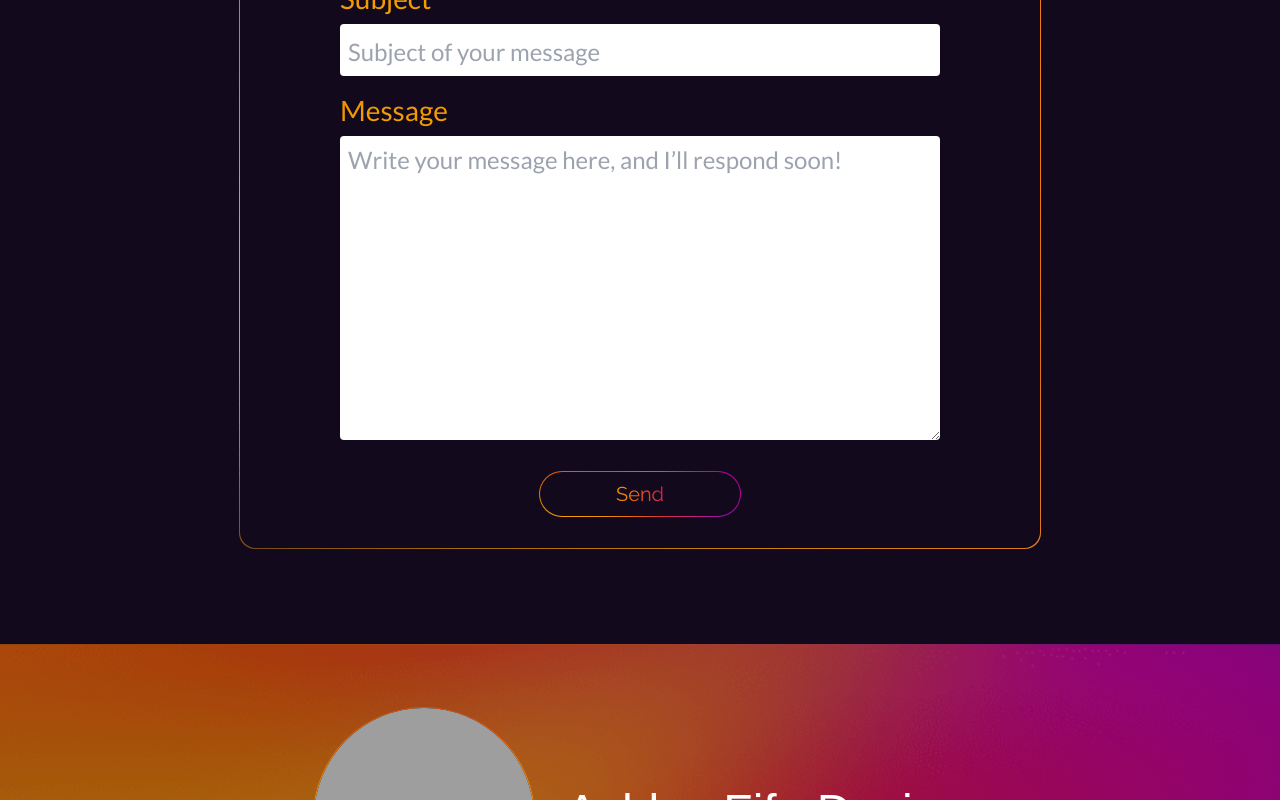
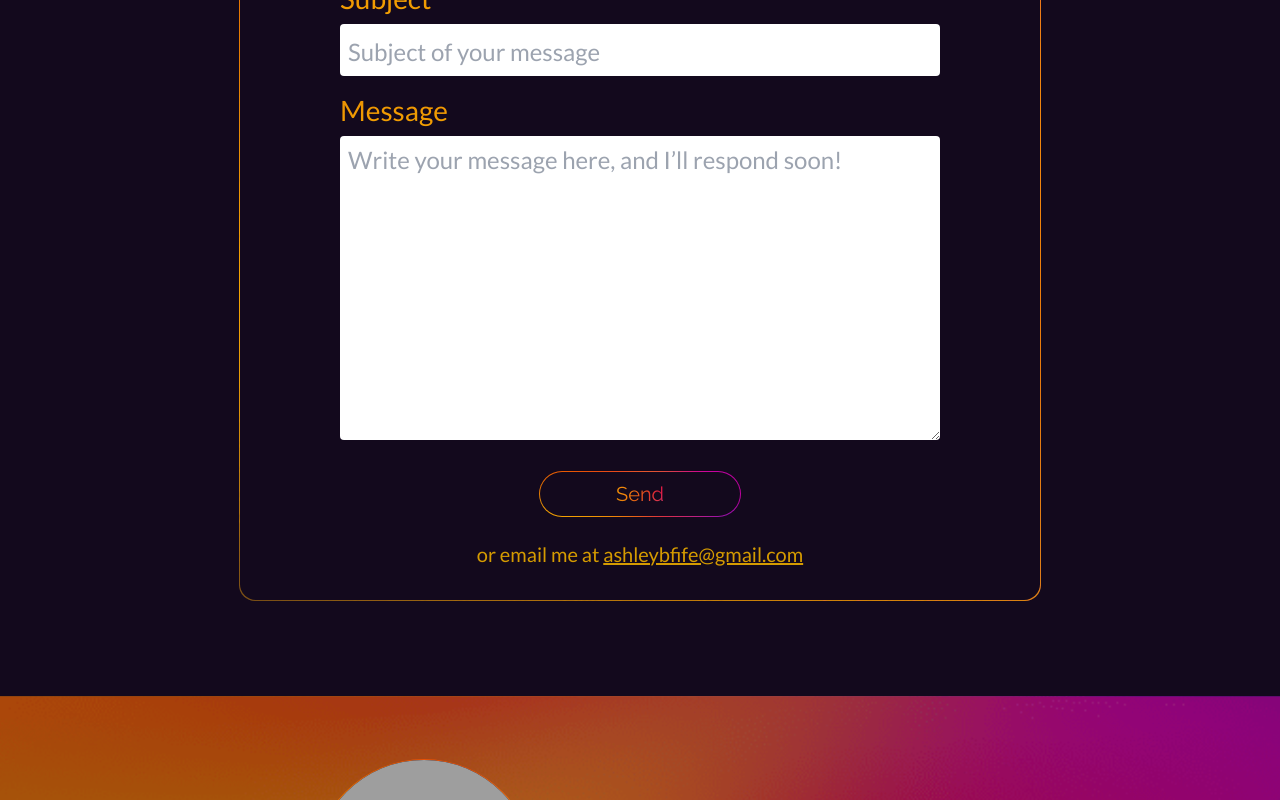
Before and after one commit to McCambley/ashley-portfolio, a Next.js app: page / in a window 1280 px wide. Shown: the part 2617-3417 px from the top of the page. Built offline with nearby package versions, Linux system fonts and the light colour scheme; grey boxes are pictures that could not be loaded; a web font is replaced by a local one.

Commit message:
Add contact form backup link

```diff
--- a/src/app/globals.css
+++ b/src/app/globals.css
@@ -218,3 +218,7 @@ input[type='text']::placeholder,
 textarea::placeholder {
   @apply text-xl;
 }
+
+.contact-form-backup-link {
+  @apply w-full text-center text-lg text-af-yellow;
+}
--- a/src/components/ContactForm.tsx
+++ b/src/components/ContactForm.tsx
@@ -98,14 +98,20 @@ function ContactForm({
             required
             rows={8}
           />
-          <GradientBorder className="m-auto flex w-[200px] rounded-full px-7 py-2 text-center transition-opacity hover:opacity-70">
+          <GradientBorder className="m-auto mb-6 flex w-[200px] rounded-full px-7 py-2 text-center transition-opacity hover:opacity-70">
             <button
-              className="w-full text-center font-heading text-lg gradient-text "
+              className="w-full text-center font-heading text-lg gradient-text"
               type="submit"
             >
               Send
             </button>
           </GradientBorder>
+          <p className="gradient-text-unset contact-form-backup-link">
+            or email me at{' '}
+            <a href="mailto:ashleybfife@gmail.com" className="underline">
+              ashleybfife@gmail.com
+            </a>
+          </p>
         </form>
       </GradientBorder>
     </section>
```
